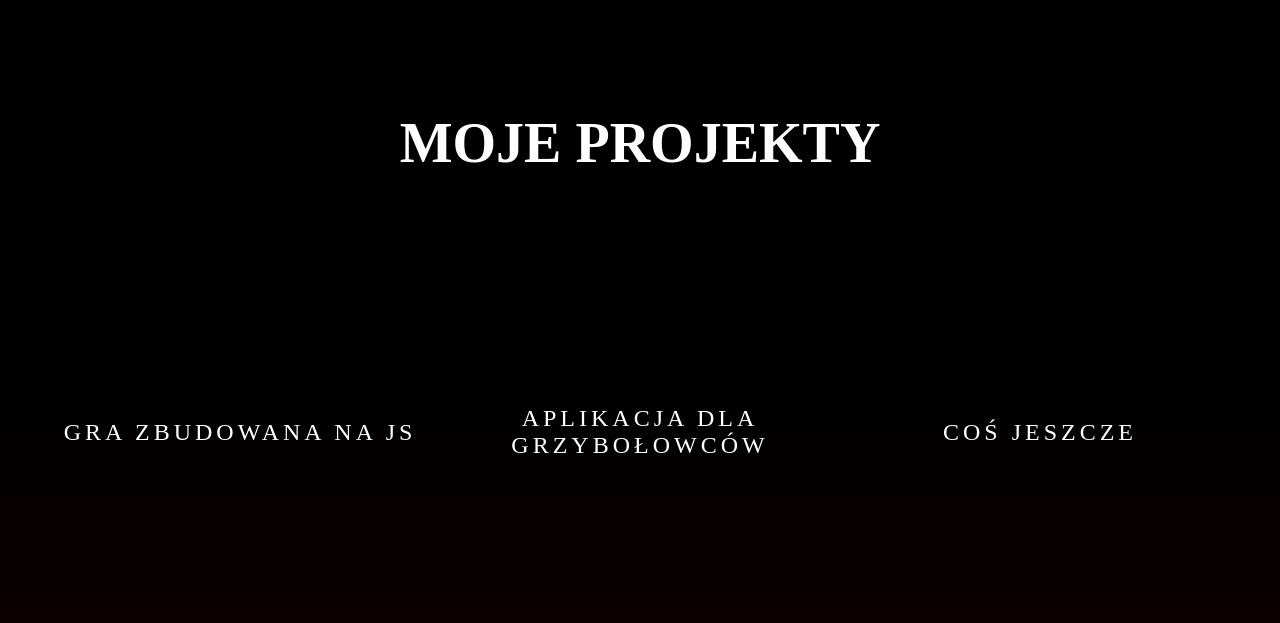
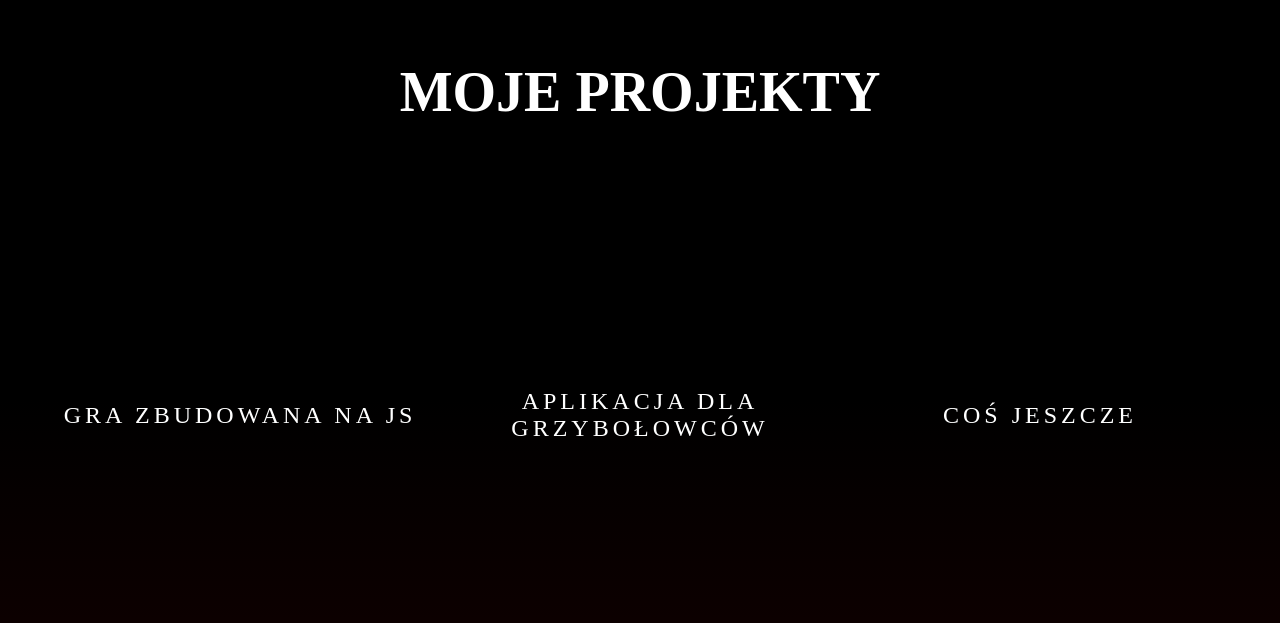
Before and after one commit to arsenbepe/CurriculumCulllum, a plain HTML site: page index.html in a window 1280 px wide. Shown: the top 623 px of the page. Drawn offline with Linux system fonts and the light colour scheme.

Commit message:
fix
fix 2

```diff
--- a/index.css
+++ b/index.css
@@ -1,8 +1,10 @@
 .przyciski {
+  height: 30vh;
   display: flex;
 }
 
 header {
+  height: 25vh;
   color: var(--kolor2);
   font-size: 28px;
 }
```
